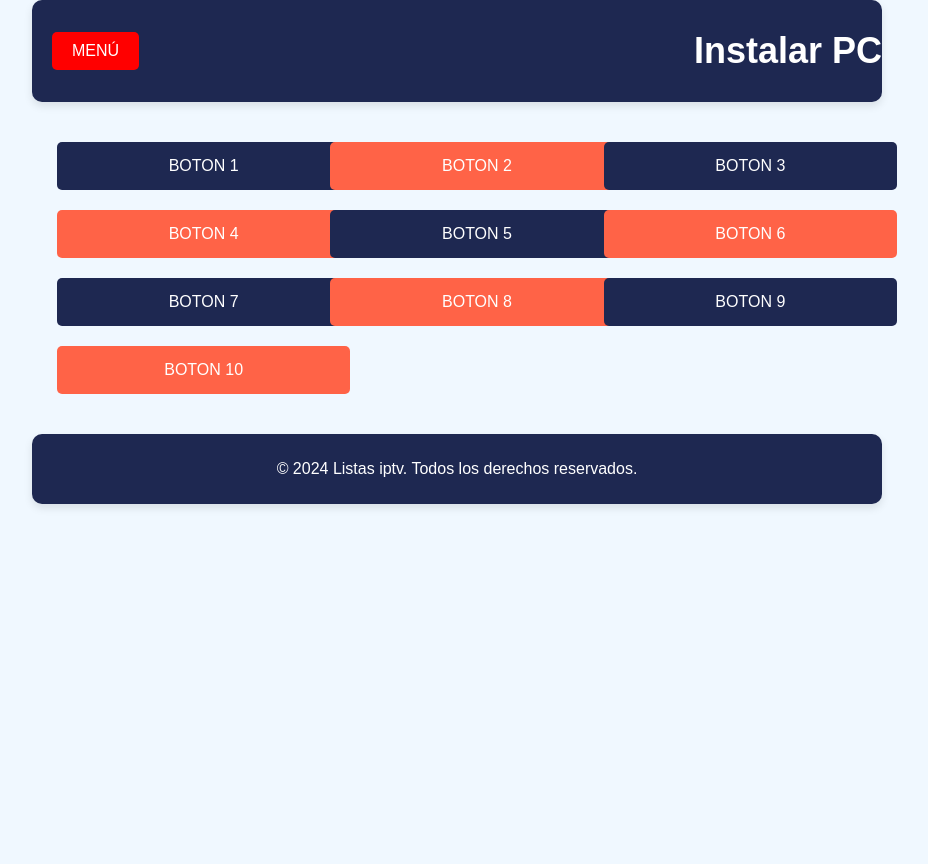
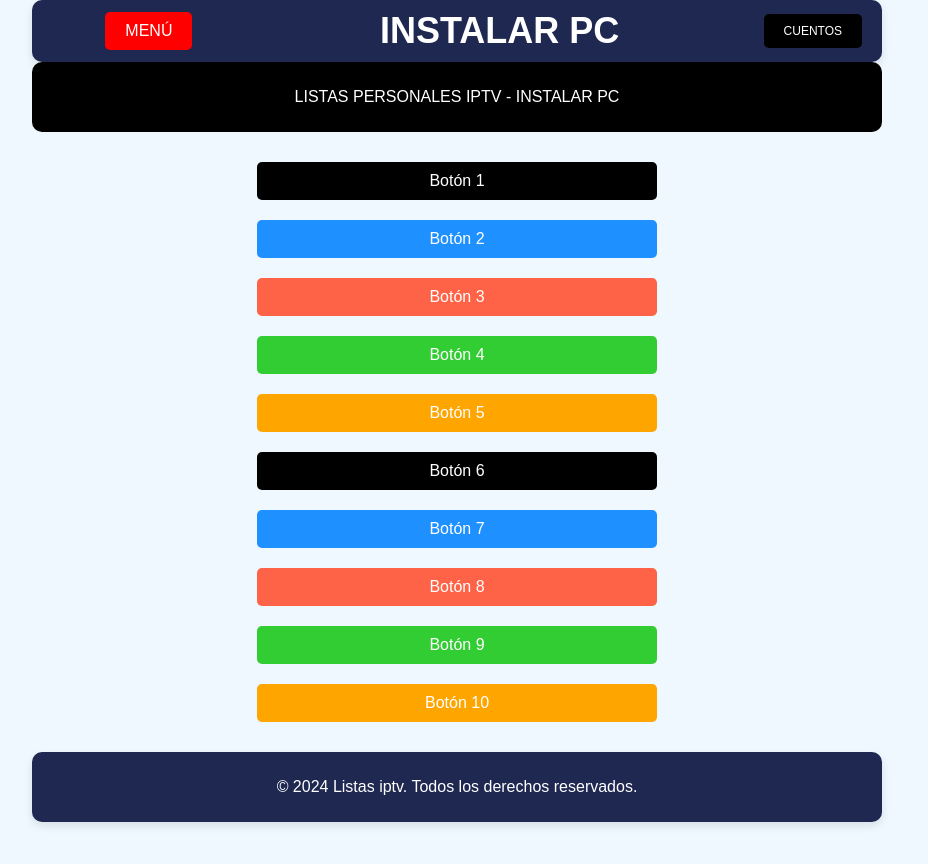
Before and after one commit to IMAGIF/PAPAPUMUKY1, a plain HTML site: page instalar-pc.html in a window 1280 px wide. Shown: the whole page, without its empty margins (183-1111 px from the left). Before the commit the page ends 800 px from the top, so only its background shows below. Drawn offline with Linux system fonts and the light colour scheme.

Commit message:
enesimo instalar

```diff
--- a/instalar-pc.html
+++ b/instalar-pc.html
@@ -3,7 +3,7 @@
 <head>
     <meta charset="UTF-8">
     <meta name="viewport" content="width=device-width, initial-scale=1.0">
-    <title>Instalar PC - Listas IPTV PERSONALES</title>
+    <title>INSTALAR PC</title>
     <style>
         body {
             font-family: 'Arial', sans-serif;
@@ -28,6 +28,10 @@
             align-items: center; /* Alineación vertical centrada */
         }
 
+        .menu-container {
+            flex: 1;
+        }
+
         .menu-button {
             background-color: #ff0000; /* Fondo rojo */
             color: #fff; /* Texto blanco */
@@ -36,7 +40,6 @@
             border-radius: 5px;
             cursor: pointer;
             font-size: 16px;
-            margin-left: 20px; /* Espacio a la izquierda para separar del borde */
         }
 
         .menu-button:hover {
@@ -68,62 +71,102 @@
             display: block; /* Mostrar el contenido al pasar el ratón */
         }
 
+        .header-buttons {
+            display: flex;
+            justify-content: flex-end; /* Alinea el botón a la derecha */
+            align-items: center; /* Alinea verticalmente */
+            padding: 0 20px; /* Espacio a los lados para los botones */
+        }
+
+        .header-buttons a {
+            background-color: #000; /* Fondo negro */
+            color: #fff; /* Texto blanco */
+            padding: 10px 20px;
+            font-size: 12px; /* Tamaño de fuente */
+            border: none; /* Sin borde */
+            cursor: pointer; /* Cursor de puntero al pasar por encima */
+            border-radius: 5px; /* Bordes redondeados */
+            text-decoration: none; /* Sin subrayado */
+            text-align: center; /* Centra el texto en los botones */
+            margin-left: 10px; /* Espacio entre botones */
+        }
+
         .titulo {
             font-size: 36px; /* Tamaño de fuente grande para el título */
-            margin: 20px 0; /* Espacio alrededor del título */
-            text-align: center; /* Alineación central para el título */
+            margin: 0;
+            flex: 2; /* Ocupa el espacio restante */
+            text-align: center; /* Centra el texto */
         }
 
-        .container {
+        .archivo {
             max-width: 800px;
-            margin: 20px auto;
+            margin: 0 auto;
             padding: 20px;
-            text-align: center;
-            display: grid;
-            grid-template-columns: repeat(auto-fill, minmax(200px, 1fr)); /* Columnas responsivas con tamaño mínimo */
-            gap: 20px; /* Espacio entre columnas */
+            text-align: center; /* Centrar el texto */
         }
 
-        .boton {
-            display: block;
-            width: 100%;
-            padding: 15px 20px;
+        .archivo .archivo-boton {
+            display: inline-block;
+            width: 45%; /* Ancho de los botones */
+            margin: 10px 2.5%; /* Espaciado y centrado */
+            padding: 10px 20px;
             font-size: 16px;
-            text-decoration: none;
             border: none;
             border-radius: 5px;
             cursor: pointer;
-            transition: background-color 0.3s ease; /* Transición suave del color de fondo */
+            text-decoration: none;
+            text-align: center;
         }
 
-        /* Colores diferentes para botones */
-        .boton:nth-child(odd) {
-            background-color: #1e2851; /* Fondo azul oscuro */
+        .archivo .deportes {
+            background-color: #000; /* Fondo negro */
             color: #fff; /* Texto blanco */
         }
 
-        .boton:nth-child(even) {
+        .archivo .peliculas {
+            background-color: #1e90ff; /* Fondo azul */
+            color: #fff; /* Texto blanco */
+        }
+
+        .archivo .noticias {
             background-color: #ff6347; /* Fondo rojo tomate */
             color: #fff; /* Texto blanco */
         }
 
-        .boton:hover {
-            background-color: #233b67; /* Color de fondo más oscuro al pasar el ratón */
+        .archivo .documentales {
+            background-color: #32cd32; /* Fondo verde lima */
+            color: #fff; /* Texto blanco */
+        }
+
+        .archivo .espana {
+            background-color: #ffa500; /* Fondo naranja */
+            color: #fff; /* Texto blanco */
+        }
+
+        .barra-mensaje {
+            background-color: #000; /* Fondo negro */
+            color: #fff; /* Texto blanco */
+            text-align: center;
+            padding: 10px 0;
+            margin: 20px 0;
+            width: 850px; /* Ancho igual al de la cabecera */
+            margin: 0 auto; /* Centrado horizontal */
+            border-radius: 10px; /* Bordes redondeados */
         }
 
         @media (max-width: 600px) {
-            .titulo {
-                font-size: 28px; /* Reducir el tamaño de fuente para dispositivos móviles */
+            .barra-mensaje {
+                width: 90%; /* Ancho del 90% en dispositivos pequeños */
+                max-width: 100%; /* Ancho máximo */
+                padding: 10px; /* Espacio interno */
+                font-size: 14px; /* Tamaño de fuente más pequeño */
             }
 
-            .container {
-                grid-template-columns: repeat(2, 1fr); /* Dos columnas igualmente distribuidas */
-                gap: 10px; /* Espacio entre columnas */
-            }
-
-            .boton {
-                padding: 12px 16px; /* Reducir el padding de los botones */
-                font-size: 14px; /* Reducir el tamaño de fuente para dispositivos móviles */
+            .archivo .archivo-boton {
+                width: 45%; /* Ancho de los botones */
+                margin: 10px 2.5%; /* Espaciado y centrado */
+                padding: 10px 10px;
+                font-size: 14px;
             }
         }
 
@@ -151,20 +194,27 @@
                 </div>
             </div>
         </div>
-        <h1 class="titulo">Instalar PC</h1>
+        <h1 class="titulo">INSTALAR PC</h1>
+        <div class="header-buttons">
+            <a href="https://imagif.github.io/Cuentos-Infantiles/" target="_blank" class="boton-cuentos">CUENTOS</a>
+        </div>
     </header>
 
-    <div class="container">
-        <a href="enlace-1.html" class="boton">BOTON 1</a>
-        <a href="enlace-2.html" class="boton">BOTON 2</a>
-        <a href="enlace-3.html" class="boton">BOTON 3</a>
-        <a href="enlace-4.html" class="boton">BOTON 4</a>
-        <a href="enlace-5.html" class="boton">BOTON 5</a>
-        <a href="enlace-6.html" class="boton">BOTON 6</a>
-        <a href="enlace-7.html" class="boton">BOTON 7</a>
-        <a href="enlace-8.html" class="boton">BOTON 8</a>
-        <a href="enlace-9.html" class="boton">BOTON 9</a>
-        <a href="enlace-10.html" class="boton">BOTON 10</a>
+    <div class="barra-mensaje">
+        <p>LISTAS PERSONALES IPTV - INSTALAR PC</p>
+    </div>
+
+    <div class="archivo">
+        <a href="#" class="archivo-boton deportes">Botón 1</a>
+        <a href="#" class="archivo-boton peliculas">Botón 2</a>
+        <a href="#" class="archivo-boton noticias">Botón 3</a>
+        <a href="#" class="archivo-boton documentales">Botón 4</a>
+        <a href="#" class="archivo-boton espana">Botón 5</a>
+        <a href="#" class="archivo-boton deportes">Botón 6</a>
+        <a href="#" class="archivo-boton peliculas">Botón 7</a>
+        <a href="#" class="archivo-boton noticias">Botón 8</a>
+        <a href="#" class="archivo-boton documentales">Botón 9</a>
+        <a href="#" class="archivo-boton espana">Botón 10</a>
     </div>
 
     <footer>
```
